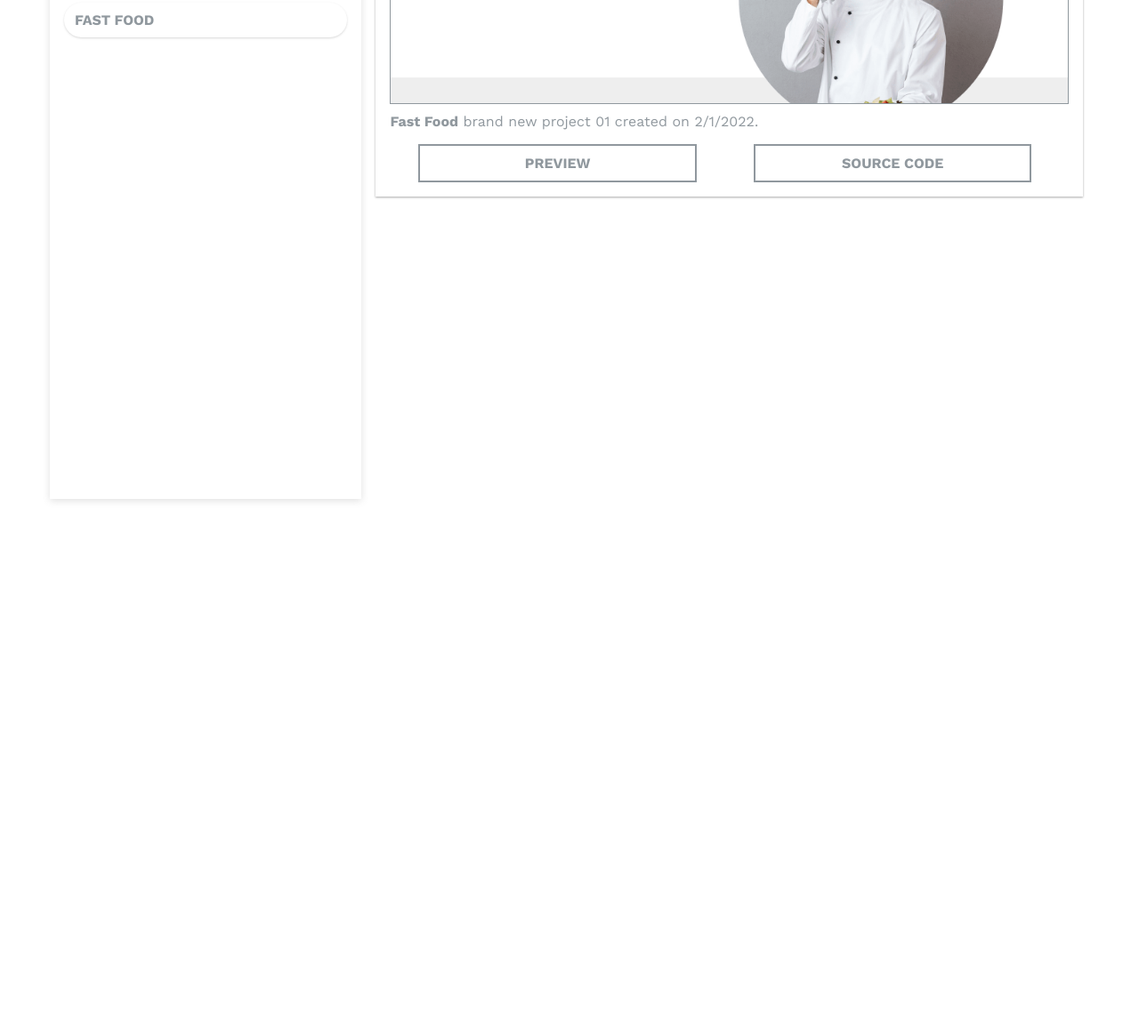
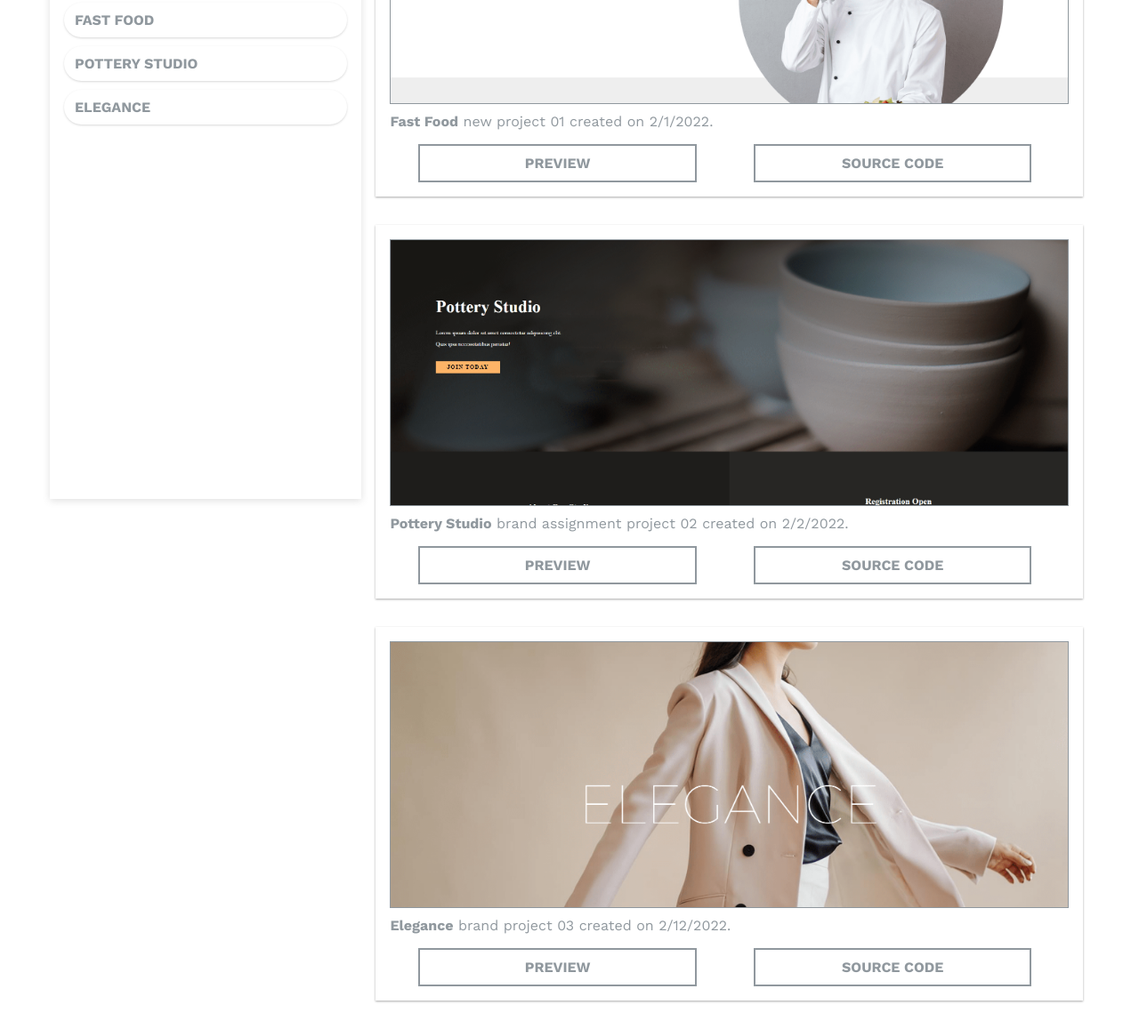
Before and after one commit to kupidr/devZeroOne-dzo-0, a plain HTML site: page index.html in a window 1280 px wide. Shown: the part 275-1432 px from the top of the page at 89% size. Before the commit the page ends 836 px from the top, so only its background shows below. Drawn offline with nearby package versions, Linux system fonts and the light colour scheme.

Commit message:
add project 2 and 3

```diff
--- a/assets/css/style.css
+++ b/assets/css/style.css
@@ -184,6 +184,12 @@ header h1 a:hover {
 .right-side #fast-food-dzo-1 .card-img {
   background-image: url(../images/portfolio/fast-food-dzo-1.png);
 }
+.right-side #pottery-studio-dzo-2 .card-img {
+  background-image: url(../images/portfolio/pottery-studio-dzo-2.png);
+}
+.right-side #elegance-dzo-3 .card-img {
+  background-image: url(../images/portfolio/elegance-dzo-3.png);
+}
 /* end portfolio images */
 
 @media all and (max-width: 831px) {
--- a/index.html
+++ b/index.html
@@ -31,6 +31,8 @@
           <nav>
             <ul>
               <li><a class="btn" href="#fast-food-dzo-1">Fast Food</a></li>
+              <li><a class="btn" href="#pottery-studio-dzo-2">pottery studio</a></li>
+              <li><a class="btn" href="#elegance-dzo-3">elegance</a></li>
             </ul>
           </nav>
         </div>
@@ -40,12 +42,36 @@
           <div class="card-img"></div>
           <div class="card-des">
             <p>
-              <b>Fast Food</b> brand new project 01 created on 2/1/2022.
+              <b>Fast Food</b> new project 01 created on 2/1/2022.
             </p>
           </div>
           <div class="card-link">
             <a href="https://kupidr.github.io/fast-food-dzo-1" target="_blank">Preview</a>
             <a href="https://github.com/kupidr/fast-food-dzo-1" target="_blank">Source Code</a>
+          </div>
+        </div>
+        <div id="pottery-studio-dzo-2" class="card">
+          <div class="card-img"></div>
+          <div class="card-des">
+            <p>
+              <b>Pottery Studio</b> brand assignment project 02 created on 2/2/2022.
+            </p>
+          </div>
+          <div class="card-link">
+            <a href="https://kupidr.github.io/pottery-studio-dzo-2" target="_blank">Preview</a>
+            <a href="https://github.com/kupidr/pottery-studio-dzo-2" target="_blank">Source Code</a>
+          </div>
+        </div>
+        <div id="elegance-dzo-3" class="card">
+          <div class="card-img"></div>
+          <div class="card-des">
+            <p>
+              <b>Elegance</b> brand project 03 created on 2/12/2022.
+            </p>
+          </div>
+          <div class="card-link">
+            <a href="https://kupidr.github.io/elegance-dzo-3" target="_blank">Preview</a>
+            <a href="https://github.com/kupidr/elegance-dzo-3" target="_blank">Source Code</a>
           </div>
         </div>
       </div>
```
Also changed, not shown: assets/images/portfolio/elegance-dzo-3.png (added), assets/images/portfolio/pottery-studio-dzo-2.png (added), 1 other file.
